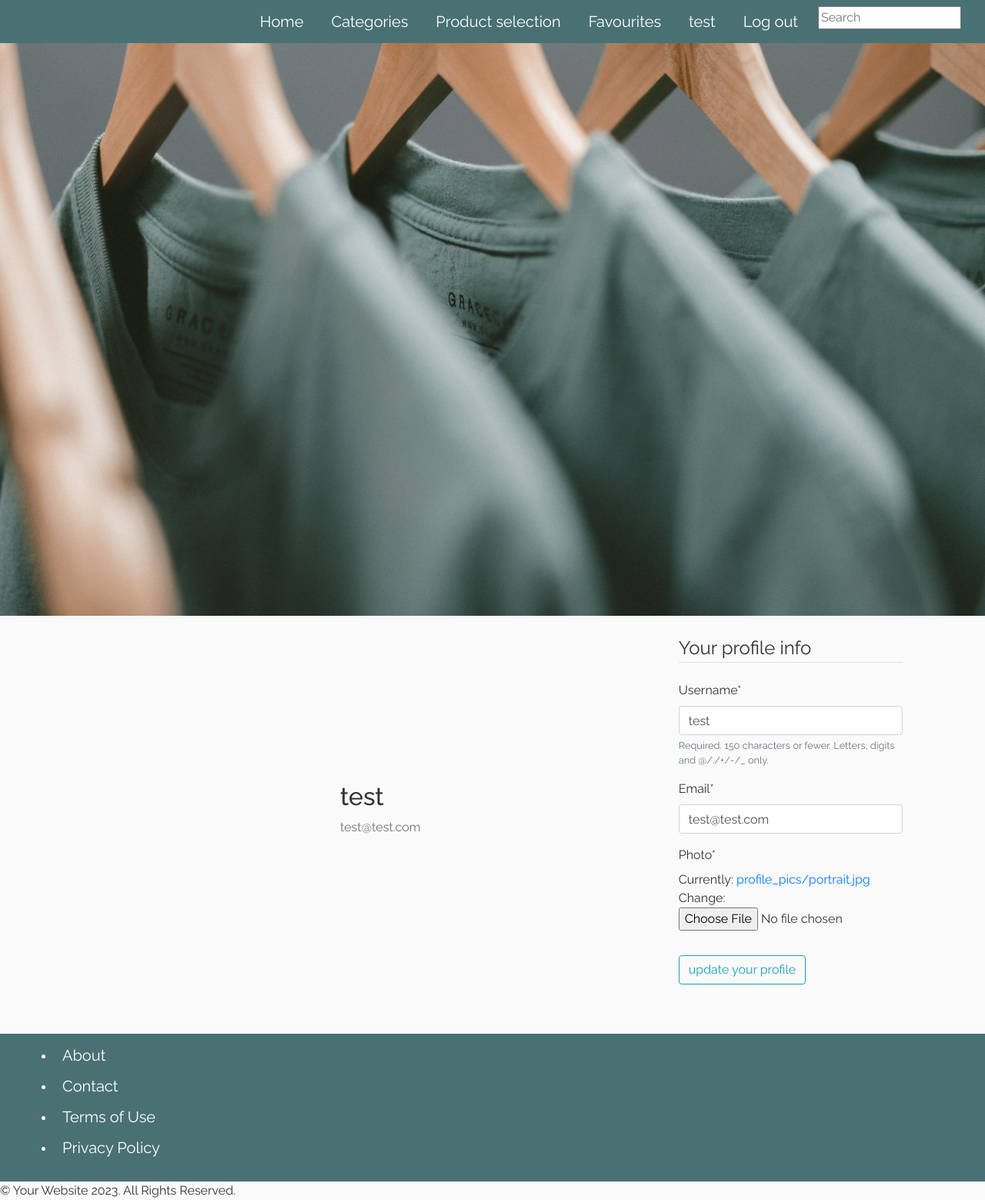
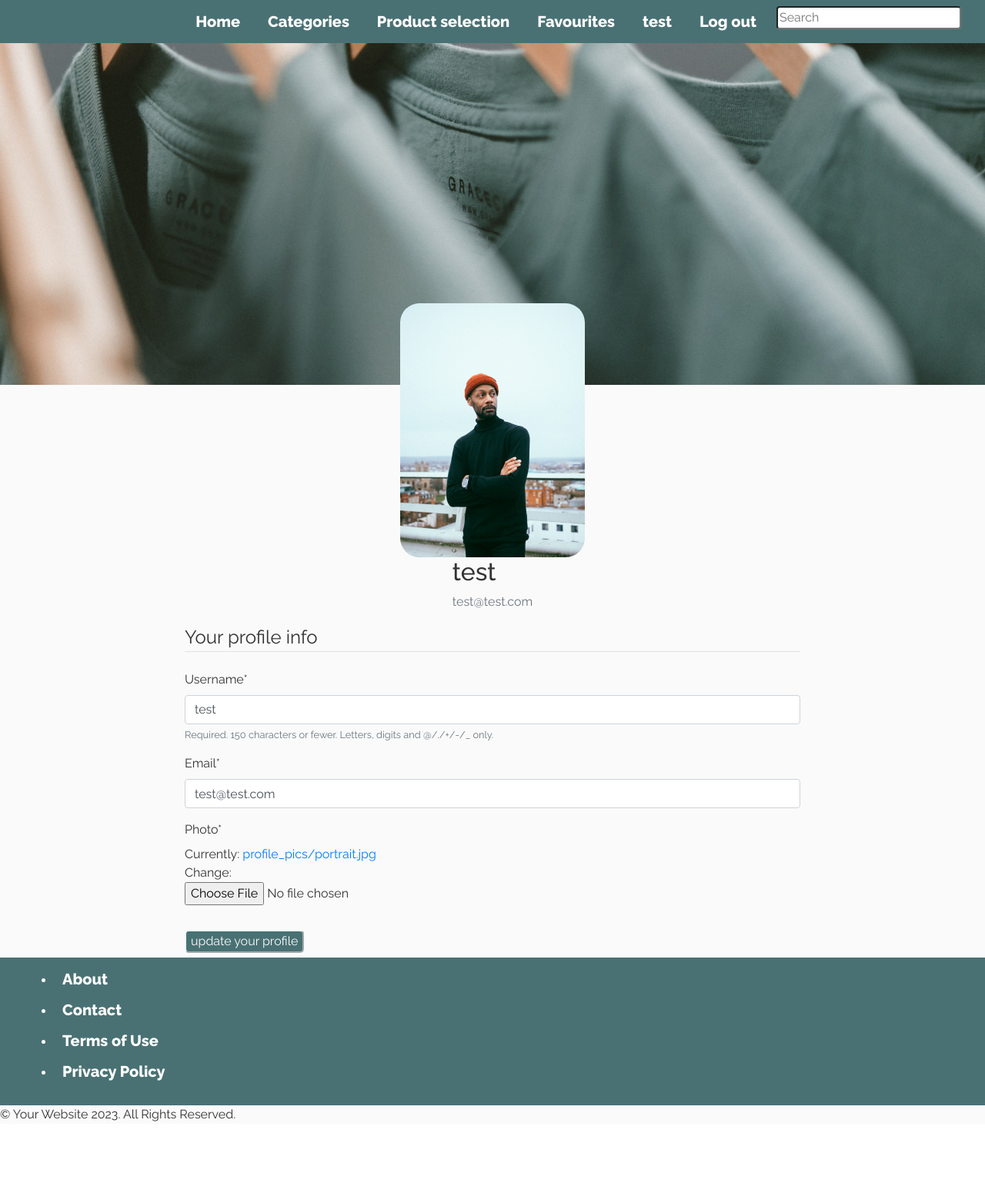
Before and after one commit to lukmalone/Python_project, a Django app: page /main/profile/ in a window 1280 px wide. Shown: the whole page at 77% size. After the commit the page ends 1457 px from the top, so only its background shows below. Run offline with Django 4.2, Linux system fonts and the light colour scheme; a user stored in the database is signed in; data comes from the database, SQL or seed files in the repository; both versions use the stored data as it was after the commit; some libraries are stand-ins or nearby versions.

Commit message:
astuntas commit

```diff
--- a/main/static/css/style.css
+++ b/main/static/css/style.css
@@ -35,9 +35,18 @@
   color: white;
 }
 
+.navbar-brand {
+  font-weight: bold;
+}
+
+.navbar-brand:hover {
+  background-color: #51797c;
+  color: white;
+}
+
 .img-div {
   width: 100%;
-  height: 800px;
+  height: 500px;
   margin: 0;
   display: flex;
   justify-content: center;
@@ -132,6 +141,19 @@
   font-weight: bold;
   color: #497174 !important;
 }
+
+.favorite_button{
+  background-color: #497174;
+  border-radius: 5px;
+  border-color: azure;
+  color: #fafafa
+}
+
+.search_field {
+  border-radius: 4px;
+  width: 15rem;
+}
+
 .social {
   display: flex;
   flex-direction: row;
@@ -148,7 +170,44 @@
 }
 #category_list{
   list-style-type: none;
+  font-weight:900;
 }
+
+.portrait_div {
+  display: flex;
+
+
+}
+
+.media {
+  flex-direction: column;
+  align-items: center;
+  justify-content: center;
+}
+#portrait {
+  width: 30%;
+  height: 30%;
+  border-radius: 25px;
+
+}
+
+.login {
+  display: flex;
+  flex-direction: column;
+  align-items: center;
+  justify-content: center;
+}
+
+.container_login {
+  display: flex;
+  justify-content: center;
+  align-items: center;
+  height: 600px;
+  /* min-height: 100% ; */
+  width:100%;
+  margin: 0;
+}
+
 
 @media (max-width: 900px) {
 
--- a/main/templates/base.html
+++ b/main/templates/base.html
@@ -34,7 +34,7 @@
               <div class="navbar-nav">
                 <li>
                   <form action="{% url 'search' %}" method="get" class="form-inline my-2 my-md-0">
-                    <input type="text" name="q" id="q" required placeholder="Search">
+                    <input class="search_field" type="text" name="q" id="q" required placeholder="Search">
                     <!-- <input type="submit" value="Search"> -->
                 </form>
                   <!-- <form action="{% url 'search' %}" method="get" class="form-inline my-2 my-md-0">
--- a/main/templates/product_detail.html
+++ b/main/templates/product_detail.html
@@ -11,14 +11,12 @@
             <img src="{% static 'pictures/no-image.png' %}" class="card-img-top">
         {% endif %}
           <p><strong>Category:</strong> <a href="{% url 'category_detail' category_id=product.category.id %}"  class="favorite_link"> {{ product.category.name }}</a></p>
-          <!-- <p><strong>Category:</strong> <a href="{% url 'category_detail' category_id %">{{ product.category }}</a></p> -->
-          <!-- <p><strong>Category:</strong> <a href="{% url 'product-detail' product.category.pk %}">{{ product.category }}</a></p> -->
           <p><strong>Price:</strong>{{product.price}}</p>
           <!-- <p><strong>Brand:</strong> {{ product.created_by.all|join:", " }}</p>   -->
           <p><strong>Description:</strong> {{ product.description }}</p>
           <form action="{% url 'add_to_favorites' product.id %}" method="post">
             {% csrf_token %}
-            <button type="submit">Add to favorites</button>
+            <button class="favorite_button" type="submit">Add to favorites</button>
           </form>
           </br>
             <h4>Reviews:</h4>
@@ -40,7 +38,7 @@
               {% csrf_token %}
               {{ form.content }}
               <br>
-              <input type="submit" value="Save">
+              <input class="favorite_button" type="submit" value="Save">
             </form>
           </div>
     </div>
--- a/main/templates/profile.html
+++ b/main/templates/profile.html
@@ -1,9 +1,11 @@
 
 {% extends "base.html" %}
 {% load crispy_forms_tags %}
+{% load static %}
 {% block content %}
-<div class="container_brand">
+<div class="container_login">
     <div class="home_div">
+        <div class="portrait_div">
             <div class="content-section">
                 {% if messages %}
                 {% for message in messages %}
@@ -12,9 +14,9 @@
                 </div>
                 {% endfor %}
                 {% endif %}
-        <!-- <div class="media">
-            <img class="rounded-circle account-img" src="{{ user.profile.photo.url }}">
-            <div class="media-body"> -->
+            <div class="media">
+                <img class="img-fluid" src="{{ user.profile.photo.url }}" id="portrait">
+                <div class="media-body">
                     <h2 class="account-heading">{{ user.username }}</h2>
                     <p class="text-secondary">{{ user.email }}</p>
                 </div>
@@ -27,10 +29,14 @@
                         {{ p_form|crispy }}
                     </fieldset>
                     <div class="form-group">
-                    <button class="btn btn-outline-info" type="submit">update your profile</button>
+                        <button class="favorite_button" type="submit">update your profile</button>
                     </div>
                 </form>
             </div>
         </div>
     </div>
+</div>
+<br>
+<br>
+<br>
 {% endblock content %}
--- a/main/templates/registration/login.html
+++ b/main/templates/registration/login.html
@@ -13,7 +13,7 @@
       {% endif %}
     {% endif %}
     <div class="form-outline mb-4">
-      <form method="post" action="{% url 'login' %}">
+      <form class="login" method="post" action="{% url 'login' %}">
         {% csrf_token %}
         <table>
 
@@ -26,12 +26,12 @@
             <td>{{ form.password }}</td>
           </tr>
         </table>
-        <input type="submit" value="Login" />
+        <input class="favorite_button" type="submit" value="Login" />
         <input type="hidden" name="next" value="{{ next }}" />
       </form>
     </div>
 
-    <p><a href="{% url 'password_reset' %}">Forgot password?</a></p>
+    <p><a class="list-group-item list-group-item-action" href="{% url 'password_reset' %}">Forgot password?</a></p>
   </div>
 </div>
 {% endblock %}
```
Also changed, not shown: main/templates/category_list.html (+10 -3 lines), db.sqlite3, main/media/pictures/portrait.jpg (added), main/media/profile_pics/portrait.jpg (added). Lines whose indentation alone changed are shown as unchanged.
